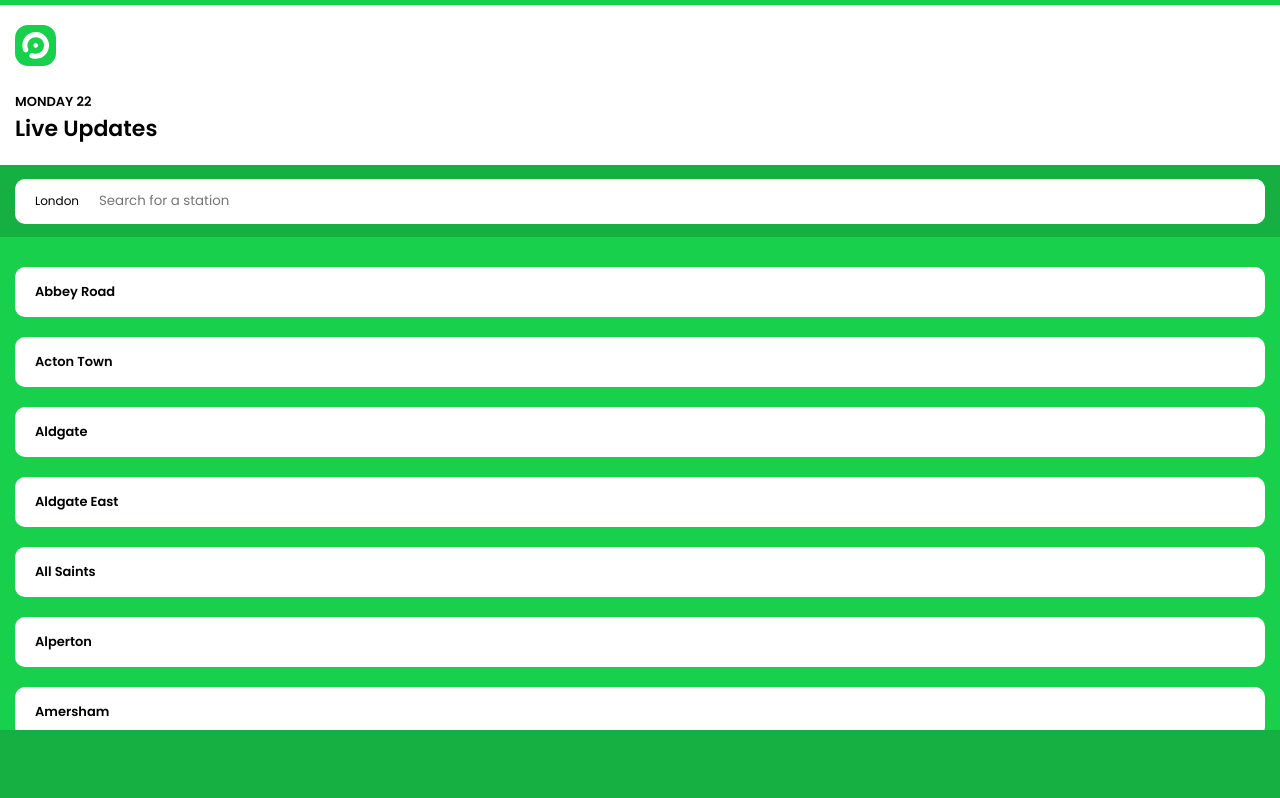
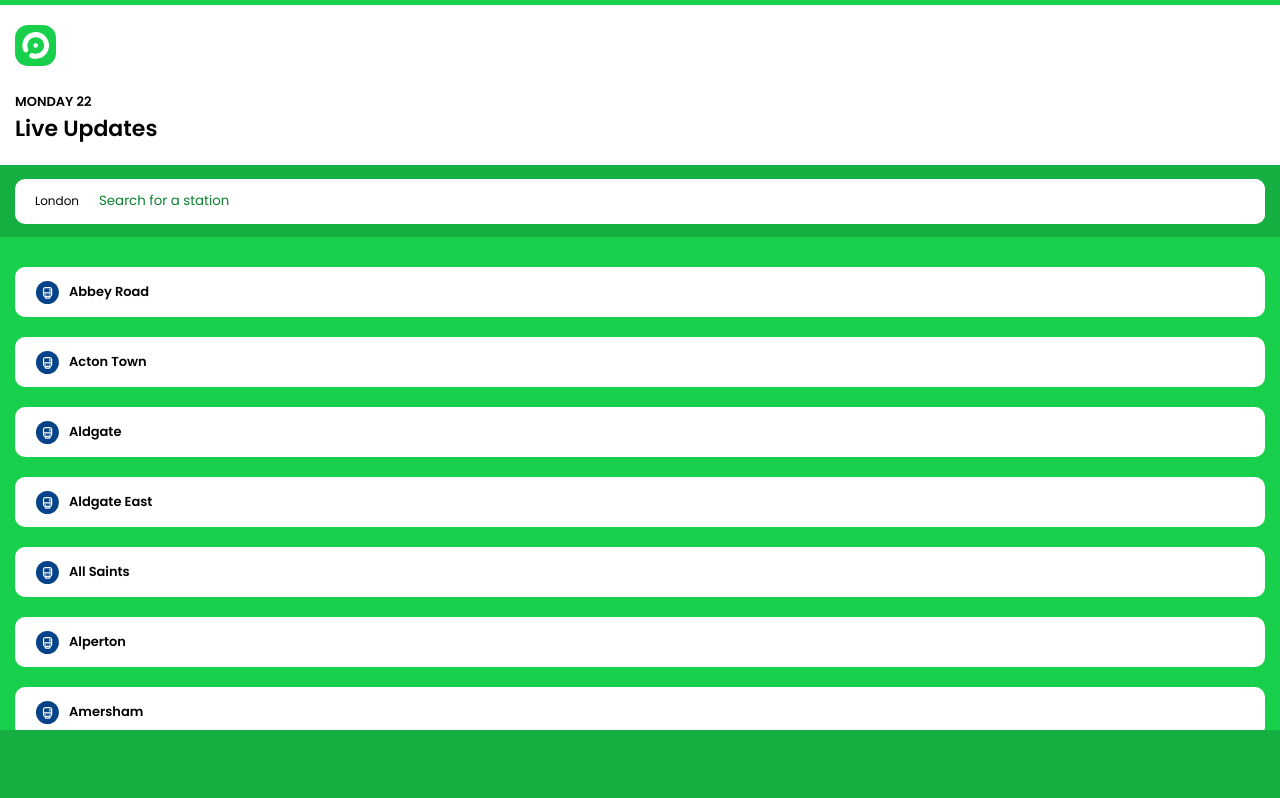
Before and after one commit to emmanuelojiji/open-city, a React (Create React App) app: page / in a window 1280 px wide. Shown: the top 798 px of the page. Built offline with nearby package versions, Linux system fonts and the light colour scheme.

Commit message:
Icon added to station card

```diff
--- a/src/Components/SearchBar.scss
+++ b/src/Components/SearchBar.scss
@@ -16,6 +16,7 @@
 
     &::placeholder {
       transition: 0.25s ease-in-out;
+      color: #0C802C;
     }
 
     &:focus {
--- a/src/Components/StationCard.js
+++ b/src/Components/StationCard.js
@@ -1,9 +1,13 @@
-import "./StationCard.scss"
+import "./StationCard.scss";
+import icon_train from "../Media/icon-train.svg";
 
-const StationCard = ({name}) => {
-  return <div className="StationCard">
-    <h3>{name}</h3>
-  </div>;
+const StationCard = ({ name }) => {
+  return (
+    <div className="StationCard">
+      <img src={icon_train} />
+      <h3>{name}</h3>
+    </div>
+  );
 };
 
 export default StationCard;
--- a/src/Components/StationCard.scss
+++ b/src/Components/StationCard.scss
@@ -11,4 +11,8 @@
   &:last-child {
     margin-bottom: 0;
   }
+
+img{
+  margin-right: 10px;
 }
+}
```
Also changed, not shown: src/Media/icon-train.svg (added).
